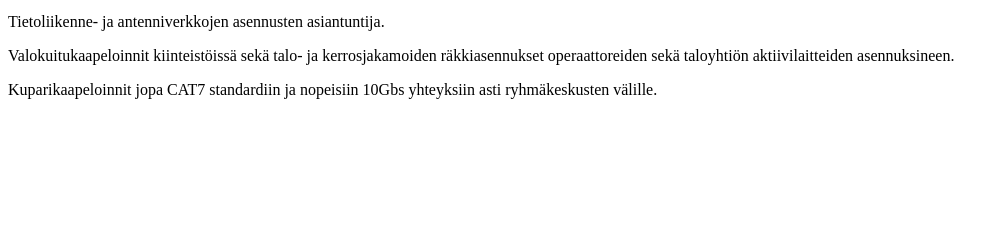
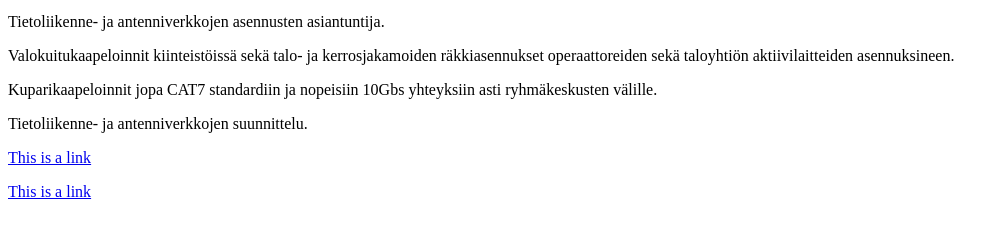
Before and after one commit to MJS69/oma, a plain HTML site: page portfolio/index.html in a window 1280 px wide. Shown: the part 101-336 px from the top of the page, without its empty margins (0-1005 px from the left). Drawn offline with Linux system fonts and the light colour scheme.

Commit message:
Update index.html

```diff
--- a/portfolio/index.html
+++ b/portfolio/index.html
@@ -15,7 +15,15 @@ taloyhtiön aktiivilaitteiden asennuksineen.</p>
 
 Kuparikaapeloinnit jopa CAT7 standardiin ja nopeisiin 10Gbs yhteyksiin asti ryhmäkeskusten välille.
 
+<p>Tietoliikenne- ja antenniverkkojen suunnittelu.</p>
 
+<p>
+<a href="diagrammi">This is a link</a>
+</p>
+
+<p>
+<a href="koodit">This is a link</a>
+</p>
 
 </body>
 </html>
```
